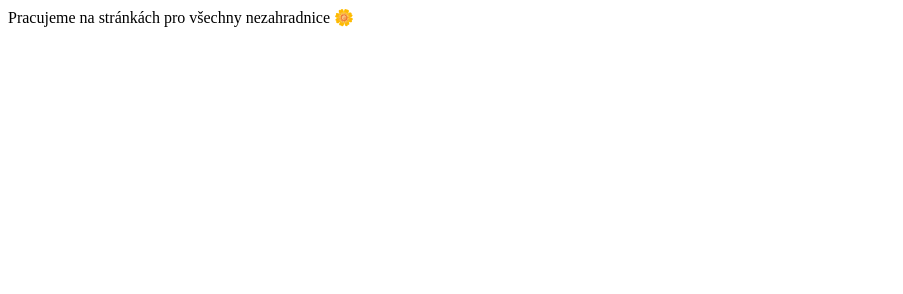
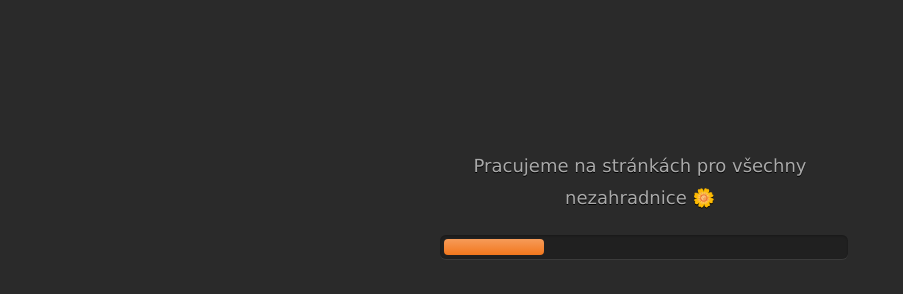
Before and after one commit to MartinaRandulova/Nezahradnice, a plain HTML site: page index.html in a window 1280 px wide. Shown: the whole page, without its empty margins (0-903 px from the left). Drawn offline with Linux system fonts and the light colour scheme.

Commit message:
link to css fixed

```diff
--- a/index.html
+++ b/index.html
@@ -4,7 +4,7 @@
   <meta charset="UTF-8">
   <meta http-equiv="X-UA-Compatible" content="IE=edge">
   <meta name="viewport" content="width=device-width, initial-scale=1.0">
-  <link rel="stylesheet" href="./boxModel.css">
+  <link rel="stylesheet" href="./index.css">
   <title>Document</title>
 </head>
 <body>
```
